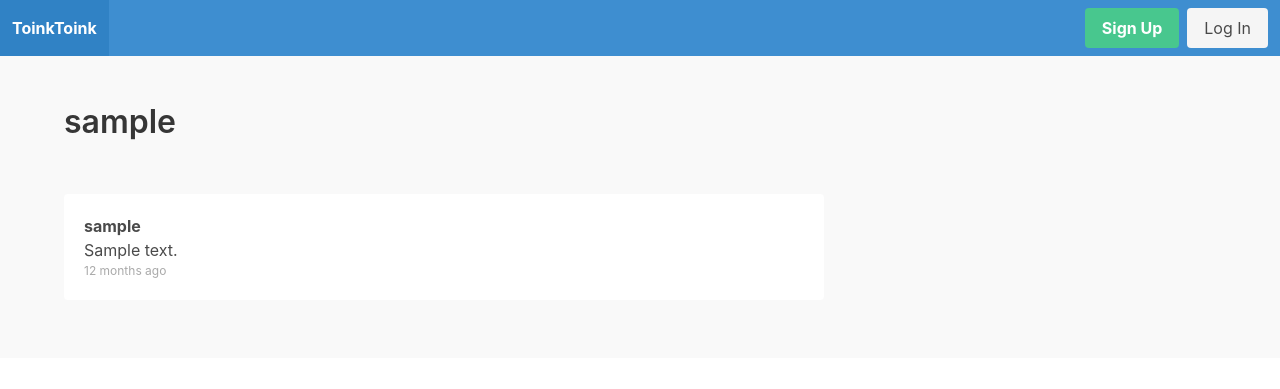
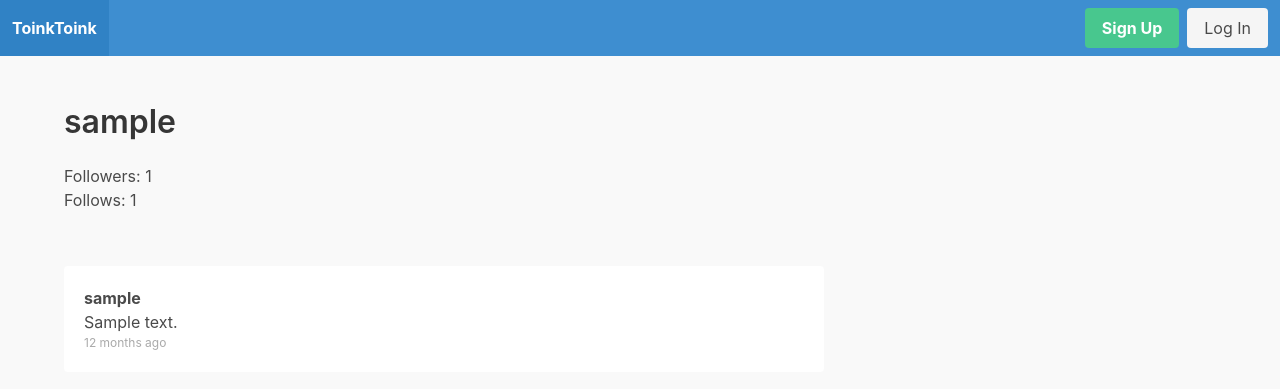
Before and after one commit to paultrigcode/Toink, a Django app: a page that uses apps/toinkerprofile/templates/oinkerprofile/oinkerprofile.html in a window 1280 px wide. Shown: the top 389 px of the page. Run offline with Django 3.2, Linux system fonts and the light colour scheme; tables that the repository leaves empty hold one stand-in row (values such as "Sample post"); parts of the project's set-up code (start-up, migrations or seed data) failed here and were passed over.

Commit message:
added new features to user profile to see no of followers and followedby

```diff
--- a/apps/toinkerprofile/templates/oinkerprofile/oinkerprofile.html
+++ b/apps/toinkerprofile/templates/oinkerprofile/oinkerprofile.html
@@ -5,6 +5,8 @@
 		<div class="columns">
 			<div class="column is-12">
 				<h1 class="title">{{user.username}}</h1>
+				<p>Followers: {{user.toinkerprofile.followed_by.count}}</p>
+				<p>Follows: {{user.toinkerprofile.follows.count}}</p>
 			</div>
 		</div>
 		<div class="columns">
```
